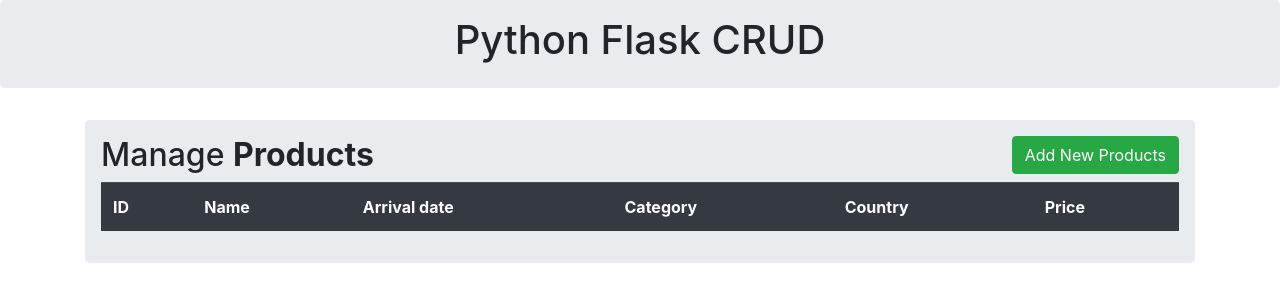
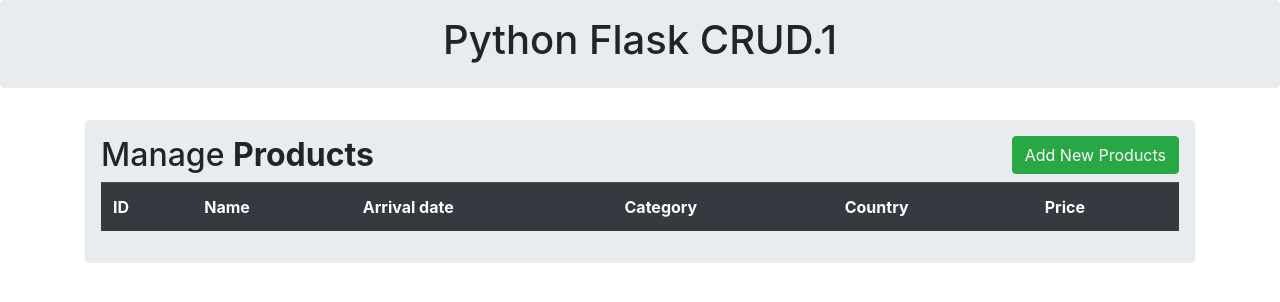
Before and after one commit to kusnitsyn/flask-api_v2, a Flask app: page / in a window 1280 px wide. Shown: the top 302 px of the page. Run offline with Flask 2, Linux system fonts and the light colour scheme; data that the repository does not hold is empty; some libraries are stand-ins or nearby versions.

Commit message:
commit to main

```diff
--- a/templates/header.html
+++ b/templates/header.html
@@ -11,7 +11,7 @@
 <div class="jumbotron p-3">
     <div class="well text-center">
 
-        <h1>Python Flask CRUD </h1>
+        <h1>Python Flask CRUD.1 </h1>
 
     </div>
 
```
